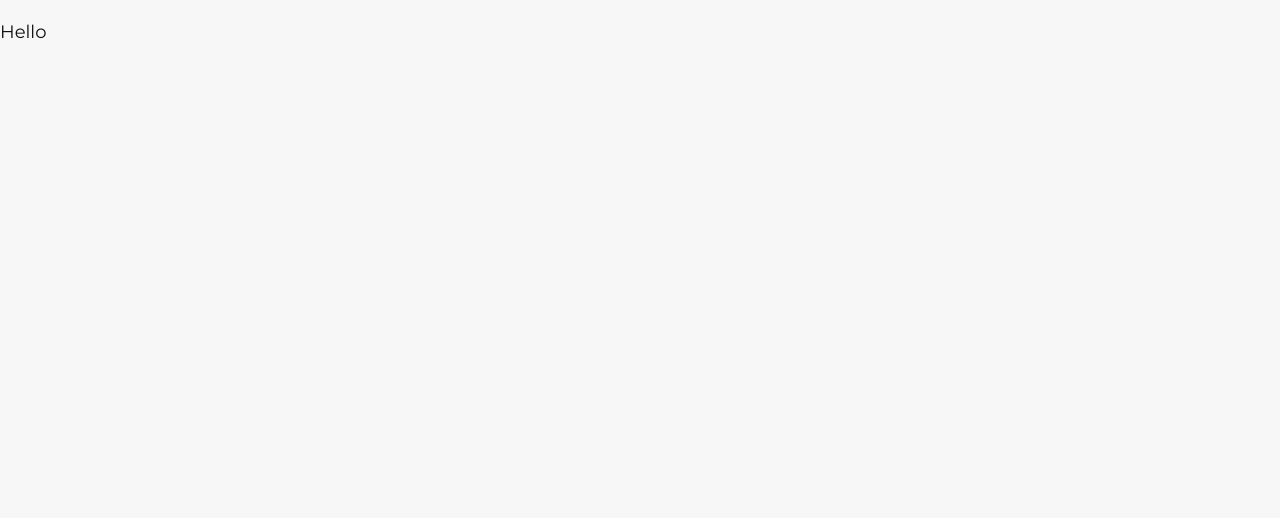
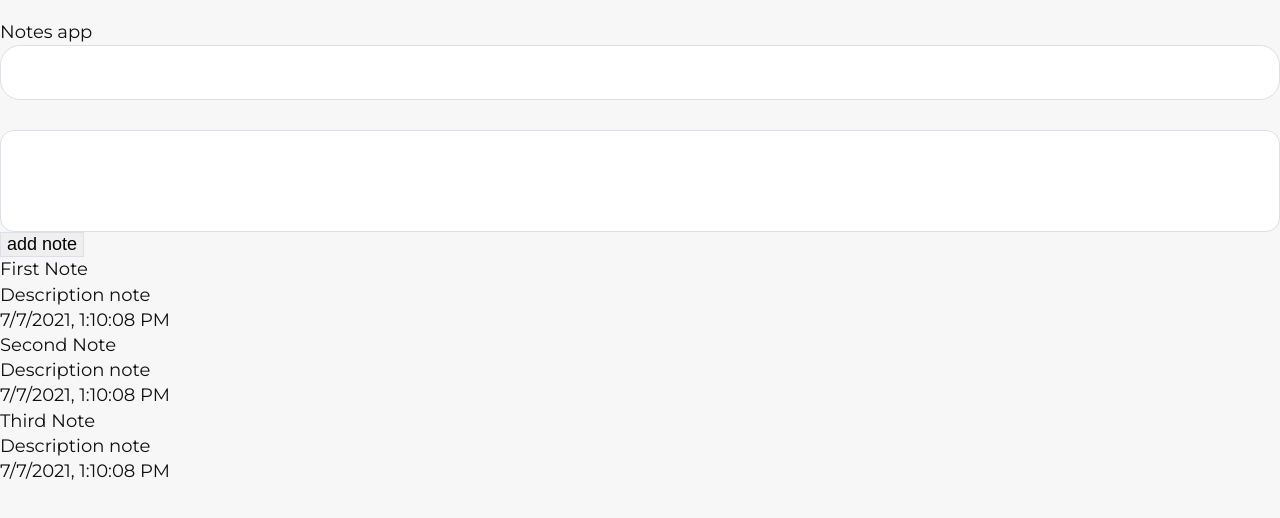
Before and after one commit to antmedwedew/vue-notes, a Vue app: page / in a window 1280 px wide. Shown: the top 518 px of the page. Built offline with nearby package versions, Linux system fonts and the light colour scheme.

Commit message:
add layout and logic from the old project

```diff
--- a/public/index.html
+++ b/public/index.html
@@ -1,5 +1,5 @@
 <!DOCTYPE html>
-<html lang="">
+<html lang="ru">
 
 <head>
   <meta charset="utf-8">
--- a/src/App.vue
+++ b/src/App.vue
@@ -3,9 +3,82 @@
     <div class="wrapper-content">
       <section>
         <div class="container">
-          <h1>Hello</h1>
+          <h1>{{ title }}</h1>
+
+          <div class="error-message" v-if="errorMessage">
+            {{ errorMessage }}
+          </div>
+
+          <div class="new-note">
+            <input v-model="note.title" type="text" />
+            <textarea v-model="note.description"></textarea>
+            <button @click="addNote">add note</button>
+          </div>
+
+          <div class="notes">
+            <div class="note" v-for="(note, index) in notes" :key="index">
+              <div class="note__header">
+                <p>{{ note.title }}</p>
+              </div>
+              <div class="note__body">
+                <p>{{ note.description }}</p>
+              </div>
+              <span class="note__date">{{ note.date }}</span>
+            </div>
+          </div>
         </div>
       </section>
     </div>
   </div>
 </template>
+
+<script>
+export default {
+  data() {
+    return {
+      title: "Notes app",
+      errorMessage: null,
+      note: {
+        title: "",
+        description: "",
+      },
+      notes: [
+        {
+          title: "First Note",
+          description: "Description note",
+          date: new Date(Date.now()).toLocaleString(),
+        },
+        {
+          title: "Second Note",
+          description: "Description note",
+          date: new Date(Date.now()).toLocaleString(),
+        },
+        {
+          title: "Third Note",
+          description: "Description note",
+          date: new Date(Date.now()).toLocaleString(),
+        },
+      ],
+    };
+  },
+  methods: {
+    addNote() {
+      let { title, description } = this.note;
+
+      if (title === "") {
+        this.errorMessage = "title can`t be blank!";
+        return false;
+      }
+
+      this.notes.push({
+        title,
+        description,
+        date: new Date(Date.now()).toLocaleString(),
+      });
+      this.note.title = "";
+      this.note.description = "";
+      this.errorMessage = null;
+    },
+  },
+};
+</script>
```
